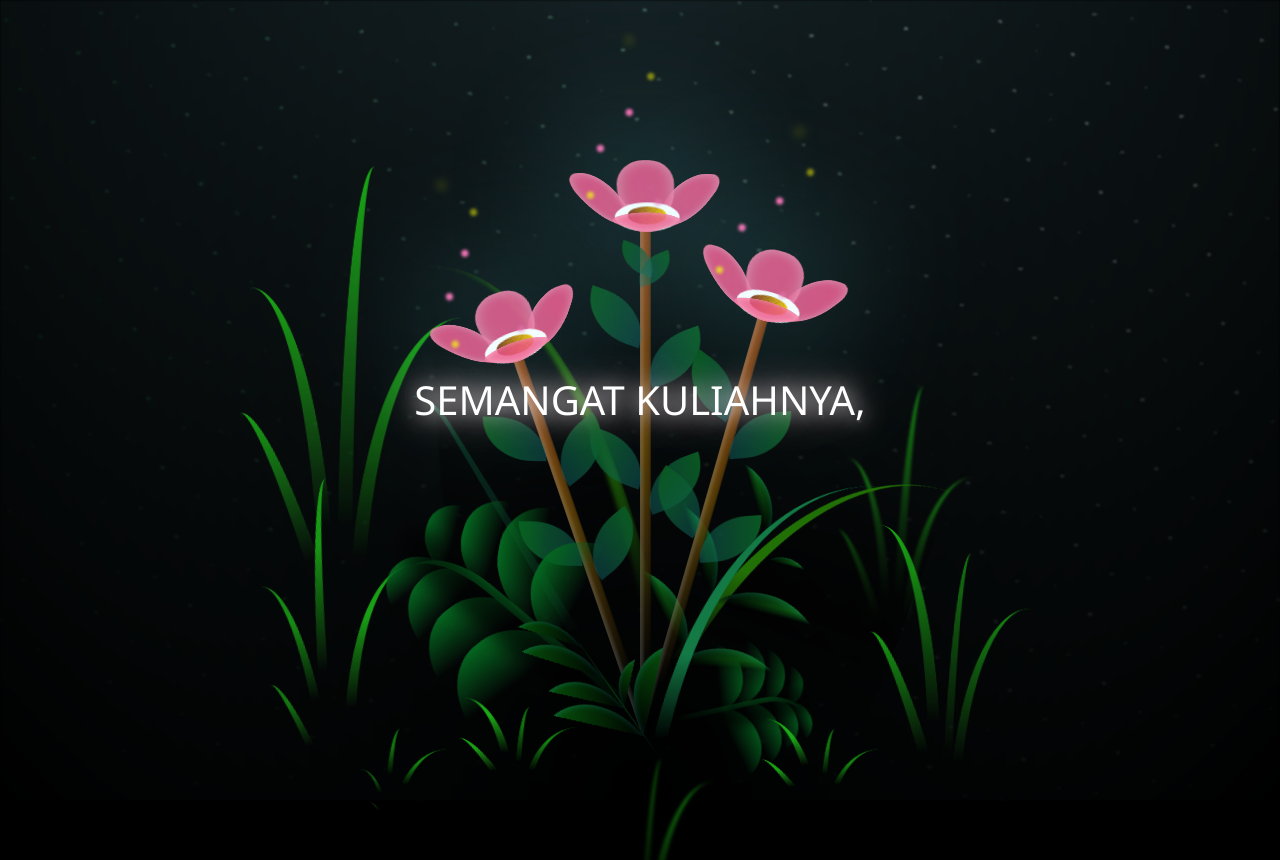
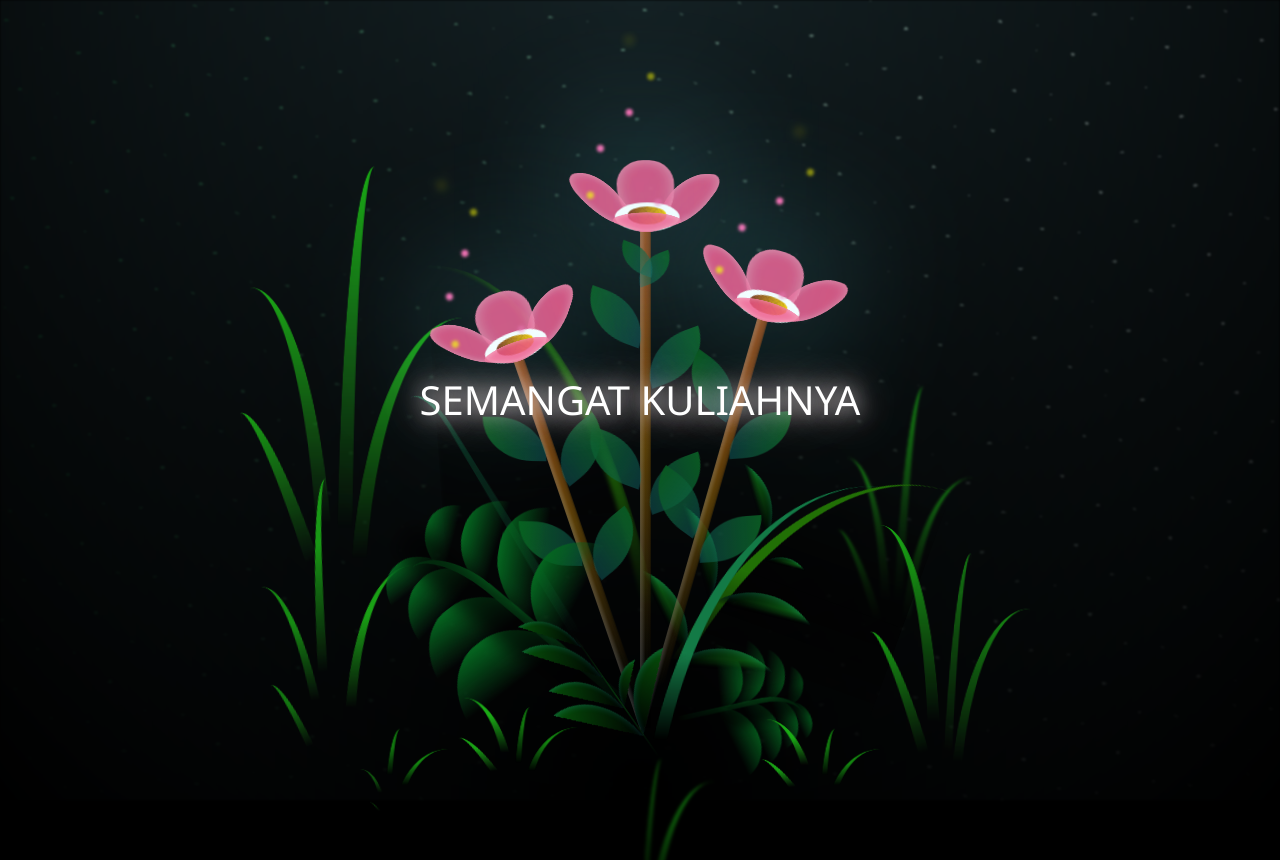
Before and after one commit to ASSILIGHTE/avrixxx, a plain HTML site: page flower.html in a window 1280 px wide. Shown: the top 860 px of the page. Drawn offline with Linux system fonts and the light colour scheme.

Commit message:
Update flower.html

```diff
--- a/flower.html
+++ b/flower.html
@@ -353,7 +353,7 @@
         music.play().catch(e => console.log('Autoplay blocked'));
 
         // Typing effect for flower text
-        const text = `SEMANGAT KULIAHNYA,`;
+        const text = `SEMANGAT KULIAHNYA`;
         let i = 0;
         const element = document.getElementById('flowerTypingText');
         function typeWriter() {
```
